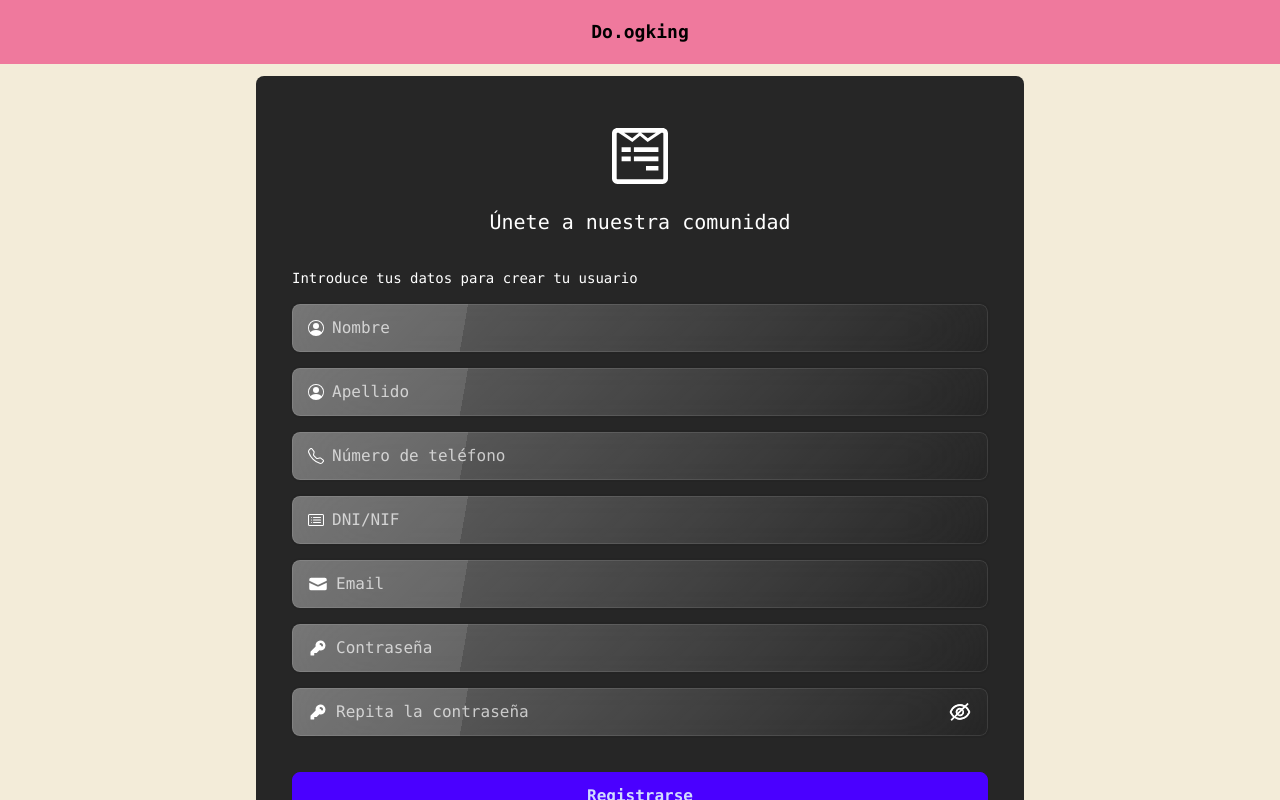
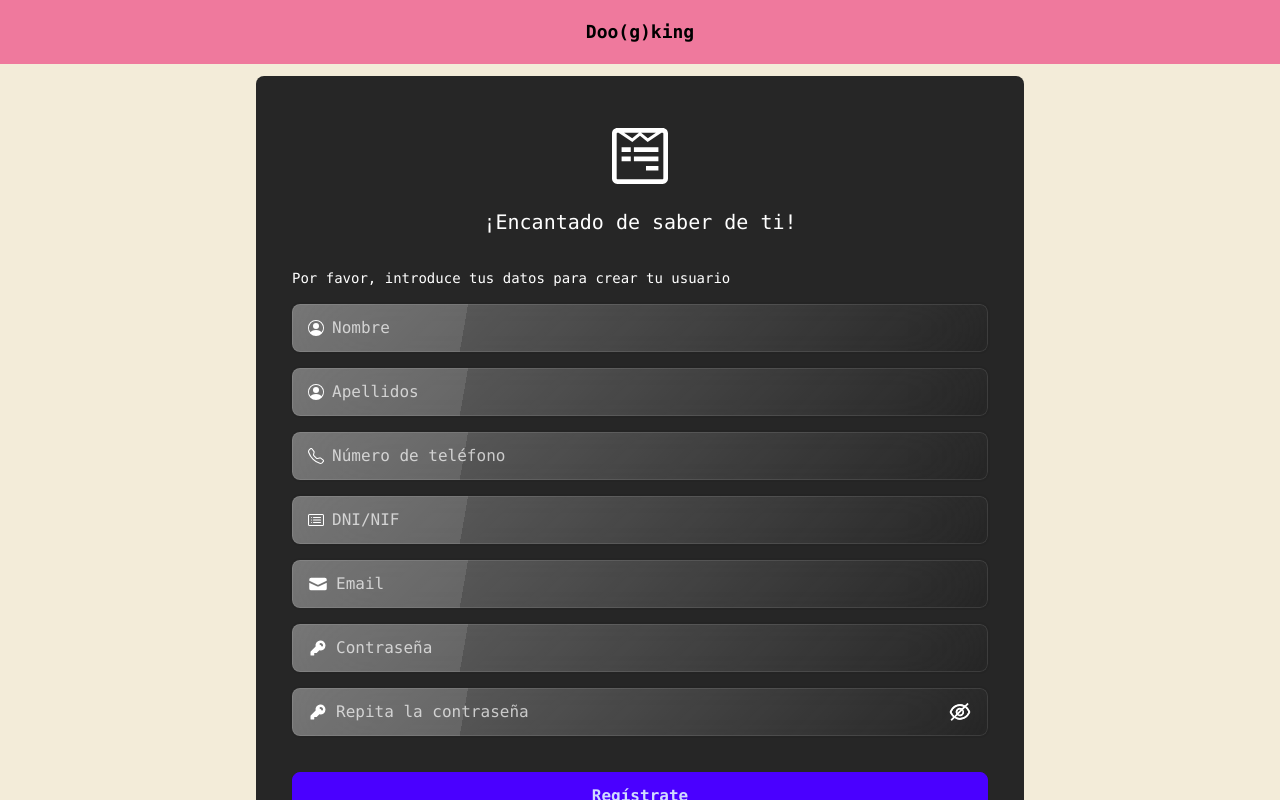
Before and after one commit to b00tc4mp/isdi-parttime-202406, a React (Vite) app in the folder staff/carlos-fernandez/project/app/: page /sign-up in a window 1280 px wide. Built offline with nearby package versions, Linux system fonts and the light colour scheme.

Commit message:
fixing ES.json and adding styles #255

```diff
--- a/staff/carlos-fernandez/project/app/package.json
+++ b/staff/carlos-fernandez/project/app/package.json
@@ -16,7 +16,8 @@
     "moment": "^2.30.1",
     "react": "^18.3.1",
     "react-dom": "^18.3.1",
-    "react-router-dom": "^7.0.2"
+    "react-router-dom": "^7.0.2",
+    "react-tooltip": "^5.28.0"
   },
   "devDependencies": {
     "@eslint/js": "^9.15.0",
--- a/staff/carlos-fernandez/project/app/src/components/Header.jsx
+++ b/staff/carlos-fernandez/project/app/src/components/Header.jsx
@@ -21,7 +21,7 @@ function Header() {
               rel="next"
               className="btn btn-ghost text-lg hover:bg-transparent"
             >
-              {ES.header.title}
+              Doo(g)king
             </Link>
           </div>
           <div className="navbar-end">
--- a/staff/carlos-fernandez/project/app/src/components/signUpForm.jsx
+++ b/staff/carlos-fernandez/project/app/src/components/signUpForm.jsx
@@ -12,9 +12,9 @@ import {
 } from "./icons";
 import classNames from "classnames";
 import { memo, useState } from "react";
-import ES from "../locales/es.json";
 import { Validator, Errors } from "common";
 import { FormErrorsSection } from ".";
+//import ReactToolTip from "react-tooltip";
 
 function SignupForm({ className, onSubmit }) {
   const [errors, setErrors] = useState(null);
@@ -134,16 +134,20 @@ function SignupForm({ className, onSubmit }) {
             <div className="grid mb-5">
               <IconSignup className="place-self-center w-16 h-16" />
             </div>
-            <h3 className="text-center mb-8 text-xl">{ES.signupForm.title}</h3>
+            <h3 className="text-center mb-8 text-xl">
+              ¡Encantado de saber de ti!
+            </h3>
             <fieldset className="mb-5">
-              <legend className="mb-4 text-sm">{ES.signupForm.subtitle}</legend>
+              <legend className="mb-4 text-sm">
+                Por favor, introduce tus datos para crear tu usuario
+              </legend>
               <label className="input input-bordered input-ghost glass flex items-center gap-2 mb-4">
                 <IconUsername fill="white" />
                 <input
                   type="text"
                   id="username"
                   name="username"
-                  placeholder={ES.signupForm.inputUsername.placeholder}
+                  placeholder="Nombre"
                   className="grow focus:text-white placeholder:text-white placeholder:text-opacity-70"
                 />
               </label>
@@ -153,7 +157,7 @@ function SignupForm({ className, onSubmit }) {
                   type="text"
                   id="username"
                   name="username"
-                  placeholder={ES.signupForm.inputSurname.placeholder}
+                  placeholder="Apellidos"
                   className="grow focus:text-white placeholder:text-white placeholder:text-opacity-70"
                 />
               </label>
@@ -163,7 +167,7 @@ function SignupForm({ className, onSubmit }) {
                   type="text"
                   id="username"
                   name="username"
-                  placeholder={ES.signupForm.inputPhoneNumber.placeholder}
+                  placeholder="Número de teléfono"
                   className="grow focus:text-white placeholder:text-white placeholder:text-opacity-70"
                 />
               </label>
@@ -173,7 +177,7 @@ function SignupForm({ className, onSubmit }) {
                   type="text"
                   id="username"
                   name="username"
-                  placeholder={ES.signupForm.inputNif.placeholder}
+                  placeholder="DNI/NIF"
                   className="grow focus:text-white placeholder:text-white placeholder:text-opacity-70"
                 />
               </label>
@@ -183,7 +187,7 @@ function SignupForm({ className, onSubmit }) {
                   type="text"
                   id="username"
                   name="username"
-                  placeholder={ES.signupForm.inputEmail.placeholder}
+                  placeholder="Email"
                   className="grow focus:text-white placeholder:text-white placeholder:text-opacity-70"
                 />
               </label>
@@ -193,7 +197,7 @@ function SignupForm({ className, onSubmit }) {
                   type="text"
                   id="username"
                   name="username"
-                  placeholder={ES.signupForm.inputPassword.placeholder}
+                  placeholder="Contraseña"
                   className="grow focus:text-white placeholder:text-white placeholder:text-opacity-70"
                 />
               </label>
@@ -203,7 +207,7 @@ function SignupForm({ className, onSubmit }) {
                   type="text"
                   id="username"
                   name="username"
-                  placeholder={ES.signupForm.inputRepeatPassword.placeholder}
+                  placeholder="Repita la contraseña"
                   className="grow focus:text-white placeholder:text-white placeholder:text-opacity-70"
                 />
                 <button
@@ -226,12 +230,12 @@ function SignupForm({ className, onSubmit }) {
                 type="submit"
                 className="place-self-center btn btn-primary btn-block text-base"
               >
-                {ES.signupForm.submitButton}
+                Regístrate
               </button>
             </div>
             <div className="text-xs flex justify-end">
               <Link to="/login" target="_self" className="link link-secondary">
-                {ES.signupForm.linkToLoginPage}
+                Si ya tienes cuenta, inicia sesión
               </Link>
             </div>
           </form>
--- a/staff/carlos-fernandez/project/app/src/locales/es.json
+++ b/staff/carlos-fernandez/project/app/src/locales/es.json
@@ -1,28 +1,4 @@
 {
-  "header": { "title": "Do.ogking" },
-  "pages": {
-    "landing": {
-      "title": "Bienvenido a Doogking",
-      "signupButton": "Ir al formulario de registro",
-      "loginButton": "Ir al formulario de entrada"
-    }
-  },
-  "signupForm": {
-    "title": "Únete a nuestra comunidad",
-    "subtitle": "Introduce tus datos para crear tu usuario",
-    "inputUsername": { "placeholder": "Nombre" },
-    "inputSurname": { "placeholder": "Apellido" },
-    "inputPhoneNumber": { "placeholder": "Número de teléfono" },
-    "inputNif": { "placeholder": "DNI/NIF" },
-    "inputEmail": { "placeholder": "Email" },
-    "inputPassword": {
-      "placeholder": "Contraseña",
-      "helpText": "La contraseña debe tener números letras, mayúsculas y símbolos"
-    },
-    "inputRepeatPassword": { "placeholder": "Repita la contraseña" },
-    "submitButton": "Registrarse",
-    "linkToLoginPage": "Formulario de entrada"
-  },
   "modalErrors": {
     "default": {
       "title": "Algo anda mal...",
--- a/staff/carlos-fernandez/project/app/src/pages/Landing.jsx
+++ b/staff/carlos-fernandez/project/app/src/pages/Landing.jsx
@@ -1,10 +1,4 @@
 import { Link } from "react-router-dom";
-import ES from "../locales/es.json";
-const {
-  pages: {
-    landing: { title, signupButton, loginButton },
-  },
-} = ES;
 
 function Landing() {
   return (
@@ -25,7 +19,9 @@ function Landing() {
             {/* Contenedor de los encabezados */}
             <div className="flex flex-col items-center mb-9">
               {/* Encabezado h1 centrado */}
-              <h1 className="text-3xl text-white text-center">{title}</h1>
+              <h1 className="text-3xl text-white text-center">
+                Bienvenido a Doo(g)king
+              </h1>
               {/* Encabezado h2 justo debajo y alineado a la derecha */}
               <h2 className="text-center text-gray self-end">
                 Made by pet lovers
@@ -38,7 +34,7 @@ function Landing() {
                 rel="next"
                 className="btn custom-signup-btn"
               >
-                {signupButton}
+                Ir al formulario de registro
               </Link>
               <Link
                 to="/login"
@@ -46,7 +42,7 @@ function Landing() {
                 rel="next"
                 className="btn custom-login-btn"
               >
-                {loginButton}
+                Iniciar sesión
               </Link>
             </div>
           </div>
```
Also changed, not shown: staff/carlos-fernandez/project/app/src/assets/cropped-logovertical.png (added), 1 other file (tests, documents, lock files or other folders).
